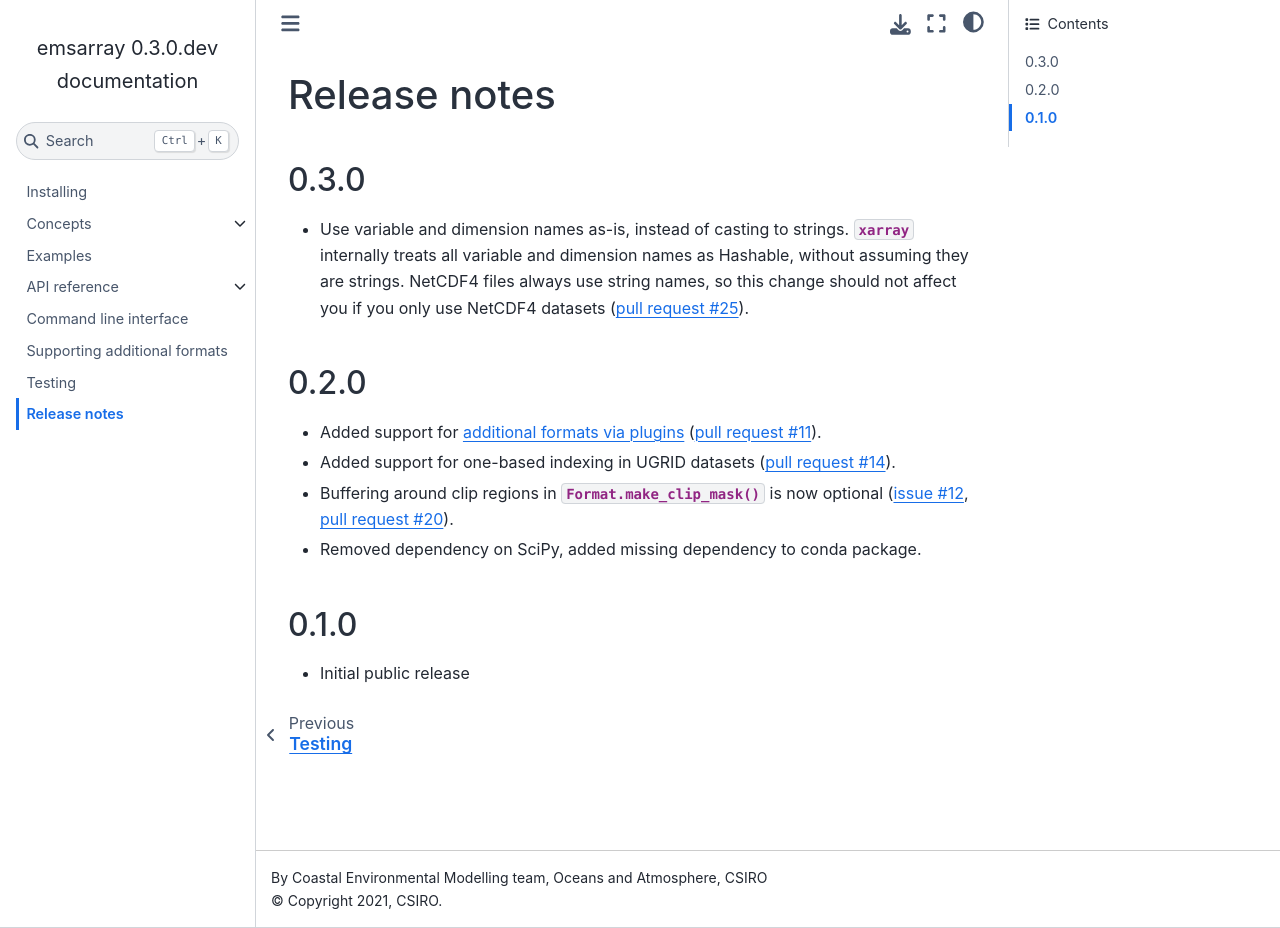
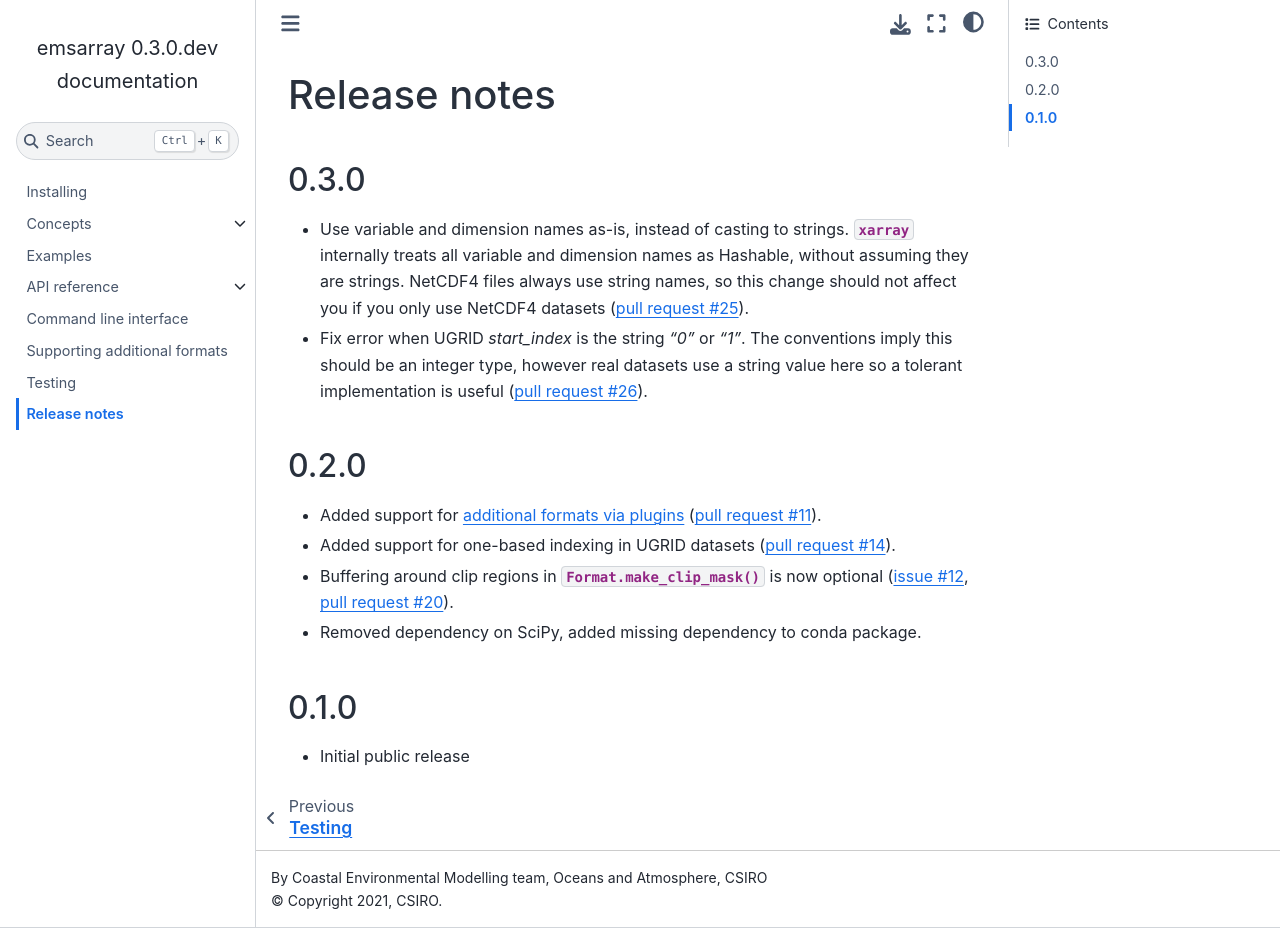
Before and after one commit to csiro-coasts/emsarray, a Sphinx documentation site: the page built from docs/releases.rst, in a window 1280 px wide and 928 px high. Built offline with Sphinx 7.4.7 and the Sphinx Book theme 1.1.4, drawn with Linux system fonts in a browser that asks for light colours.

Commit message:
Add entry to release notes

```diff
--- a/docs/releases.rst
+++ b/docs/releases.rst
@@ -11,6 +11,10 @@ Release notes
   NetCDF4 files always use string names,
   so this change should not affect you if you only use NetCDF4 datasets
   (:pr:`25`).
+* Fix error when UGRID `start_index` is the string `"0"` or `"1"`.
+  The conventions imply this should be an integer type,
+  however real datasets use a string value here so a tolerant implementation is useful
+  (:pr:`26`).
 
 0.2.0
 =====
```
